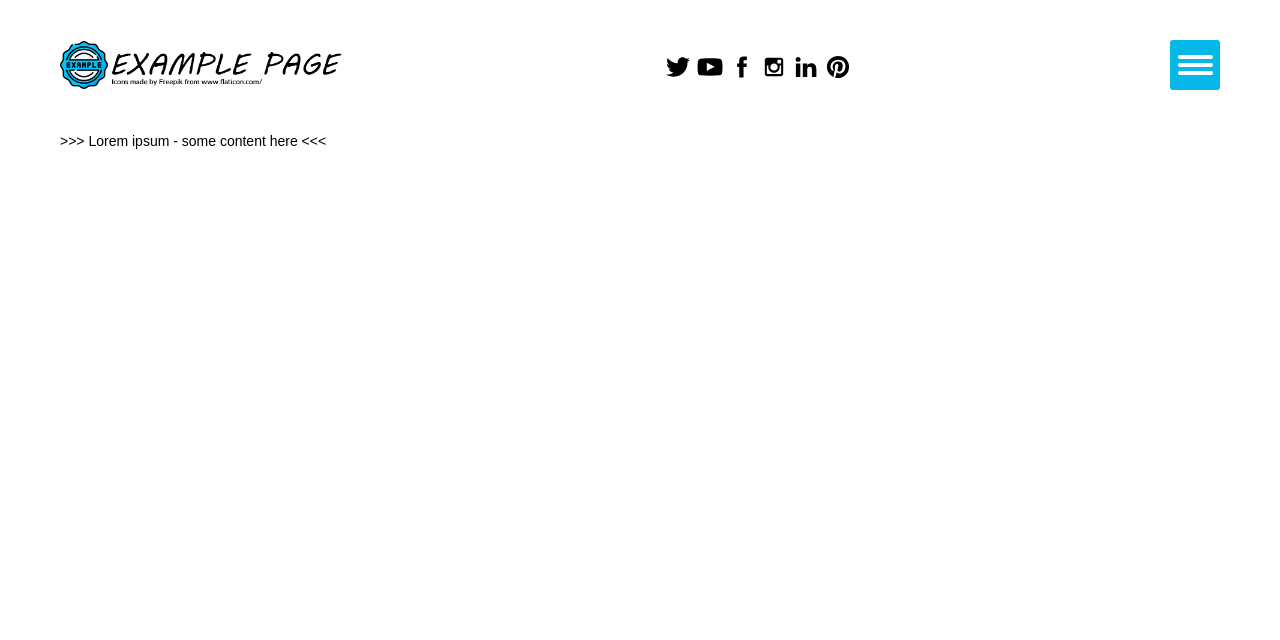
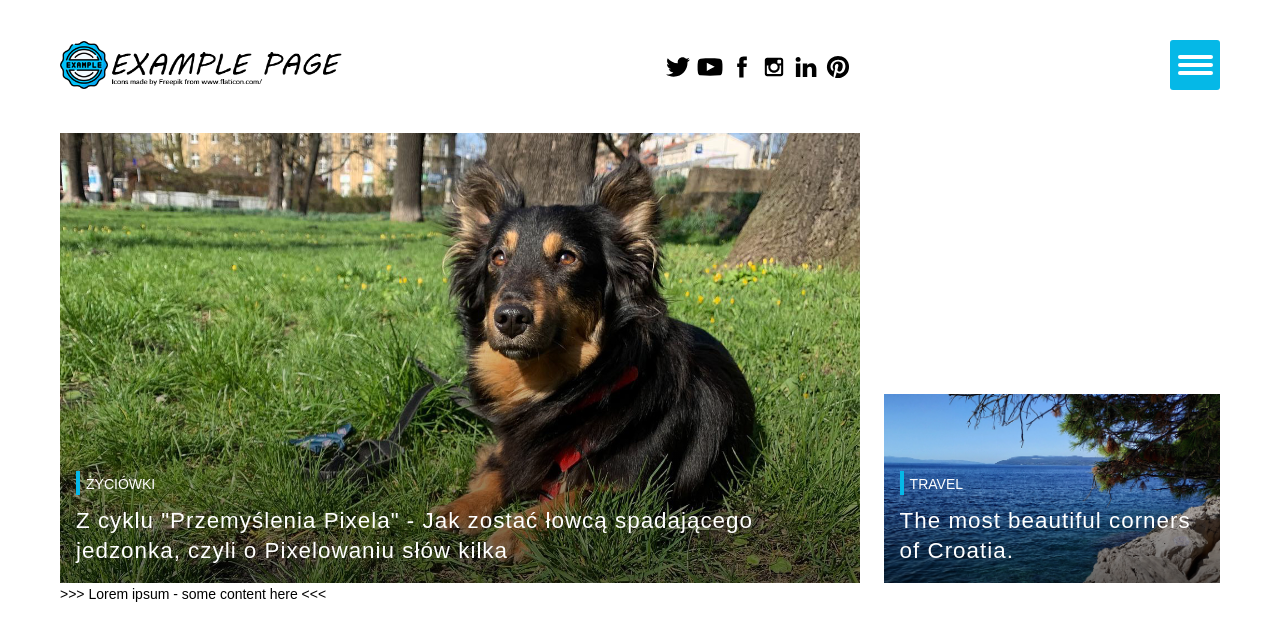
Before and after one commit to jakub-gawryl/example-news-page, a Next.js app: page / in a window 1280 px wide. Shown: the top 640 px of the page. Built offline with nearby package versions, Linux system fonts and the light colour scheme.

Commit message:
TileLink component implementation

```diff
--- /dev/null
+++ b/components/molecules/TileLink/TileLink.tsx
@@ -0,0 +1,107 @@
+import React from 'react';
+import styled from 'styled-components';
+
+type Props = {
+  title: string;
+  section?: {
+    url: string;
+    caption: string
+  },
+  img?: string;
+};
+
+const StyledTileLink = styled.div`
+  .tile-link {
+    display: block;
+    position: relative;
+
+    &__image {
+      display: block;
+    }
+
+    &__image img {
+      display: block;
+      width: auto;
+      max-width: 100%;
+    }
+
+    &__content {
+      position: absolute;
+      bottom: 0;
+      left: 0;
+      width: 100%;
+      height: 100%;
+      display: flex;
+      flex-direction: column;
+      justify-content: flex-end;
+      align-items: flex-start;
+      padding: 16px;
+      color: #fff;
+      background: linear-gradient(0deg, rgba(0, 0, 0, 0.6), transparent 70%);
+    }
+
+    &__title {
+      font-weight: 500;
+      font-size: 1.6rem;
+      letter-spacing: 1px;
+      line-height: 2.2rem;
+    }
+
+    &__section-anchor {
+      position: relative;
+      padding: 4px 10px;
+      margin-bottom: 10px;
+      font-size: 1rem;
+      text-transform: uppercase;
+      z-index: 10;
+    }
+
+    &__section-anchor:before {
+      content: '';
+      position: absolute;
+      top: -1px;
+      left: 0;
+      width: 4px;
+      height: 100%;
+      background: #05B8E7;
+      z-index: -1;
+      transition: width .1s ease;
+    }
+
+    &__section-anchor:hover:before {
+      width: 100%;
+    }
+
+    &__anchor {
+      display: block;
+      position: absolute;
+      top: 0;
+      left: 0;
+      width: 100%;
+      height: 100%;
+    }
+  }
+`;
+
+const TileLink: React.FC<Props> = ({img, title, section}) => {
+  const showSection = section?.caption && section?.url;
+
+  return (
+    <StyledTileLink>
+      <div className="tile-link">
+        <div className="tile-link__image">
+          <img src={img} alt="" />
+        </div>
+        <div className="tile-link__content">
+          {showSection && (
+            <a href={section.url} className="tile-link__section-anchor">{section?.caption}</a>
+          )}
+          <h2 className="tile-link__title">{title}</h2>
+          <a href="#" className="tile-link__anchor"></a>
+        </div>
+      </div>
+    </StyledTileLink>
+  )
+}
+
+export default TileLink;
--- /dev/null
+++ b/components/molecules/TileLink/index.tsx
@@ -0,0 +1,3 @@
+import TileLink from './TileLink';
+
+export default TileLink;
--- a/pages/index.tsx
+++ b/pages/index.tsx
@@ -1,6 +1,8 @@
+import React from 'react';
 import type { NextPage } from 'next';
 import Head from 'next/head';
 import Header from 'components/organisms/Header';
+import TileLink from 'components/molecules/TileLink';
 
 const Home: NextPage = () => {
   return (
@@ -14,6 +16,29 @@ const Home: NextPage = () => {
       <Header />
 
       <div className="container">
+        <div style={{width: '69%', display: 'inline-block', margin: '0 2% 0 0'}}>
+          <TileLink
+            img="/example-imgs/img_1440x810_16x9.jpg"
+            title={`Z cyklu "Przemyślenia Pixela" - Jak zostać łowcą spadającego jedzonka, czyli o Pixelowaniu słów kilka`}
+            section={{
+              caption: 'Życiówki',
+              url: '/life'
+            }}
+          />
+        </div>
+        <div style={{width: '29%', display: 'inline-block'}}>
+          <TileLink
+            img="/example-imgs/img2_1440x810_16x9.jpg"
+            title="The most beautiful corners of Croatia."
+            section={{
+              caption: 'Travel',
+              url: '/travel'
+            }}
+          />
+        </div>
+      </div>
+
+      <div className="container">
         <div style={{height: '1800px'}}>&gt;&gt;&gt; Lorem ipsum - some content here &lt;&lt;&lt;</div>
       </div>
     </div>
--- a/styles/globals.css
+++ b/styles/globals.css
@@ -1,11 +1,12 @@
 * {
   box-sizing: border-box;
+  padding: 0;
+  margin: 0;
+
 }
 
 html,
 body {
-  padding: 0;
-  margin: 0;
   font-family: sans-serif;
 }
 html {
```
Also changed, not shown: public/example-imgs/img2_1440x810_16x9.jpg (added), public/example-imgs/img_1440x810_16x9.jpg (added).
